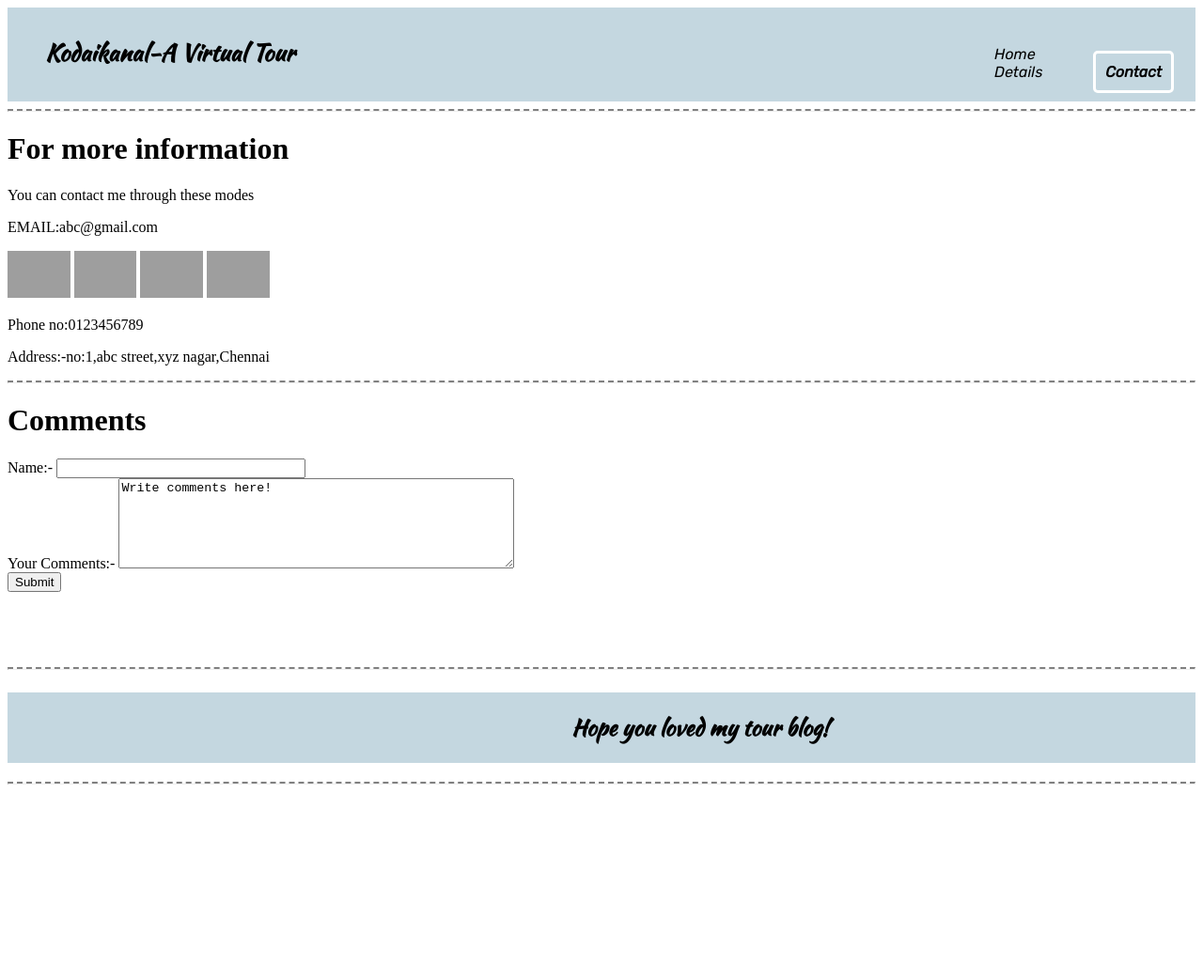
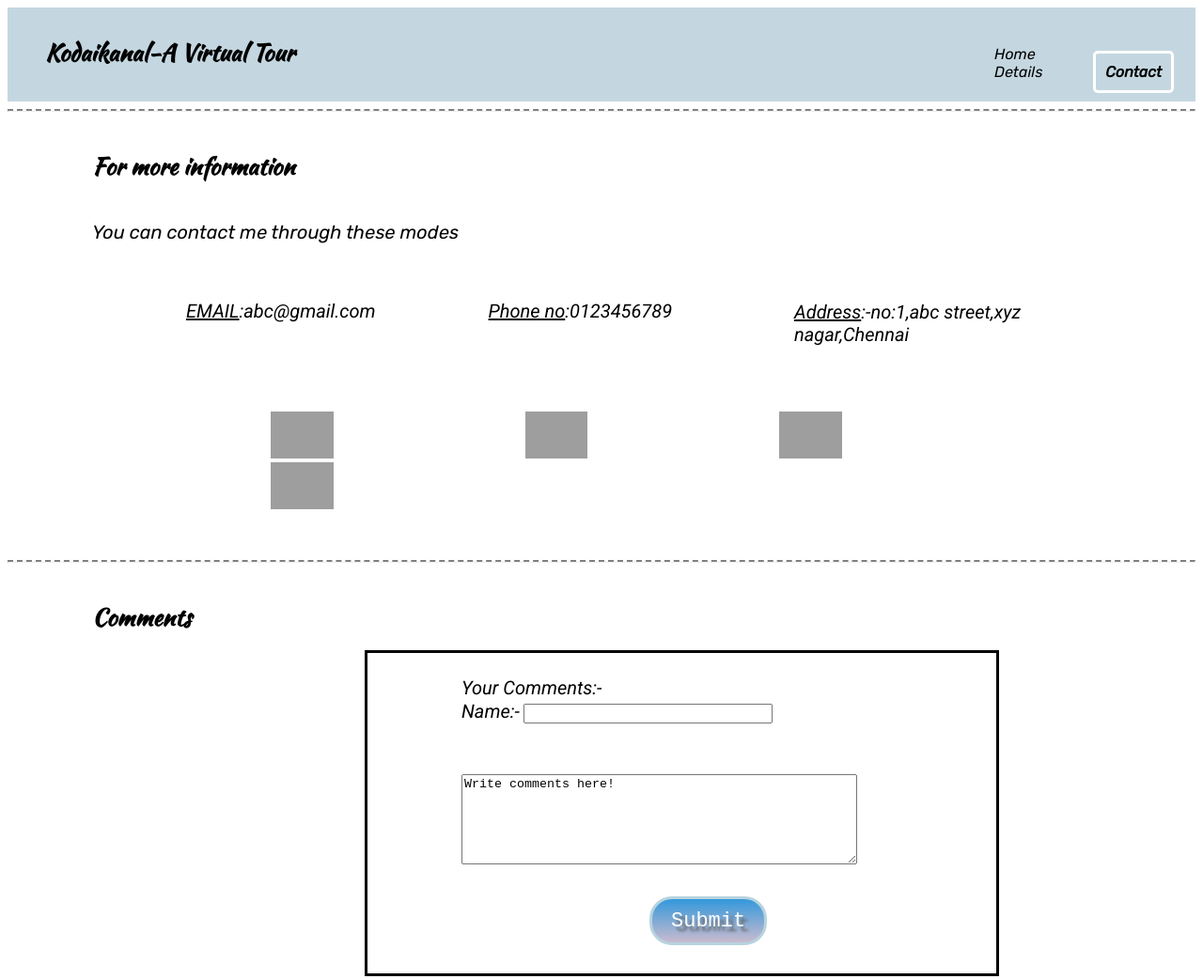
Before and after one commit to aara25/virtualTourBlog, a plain HTML site: page contact.html in a window 1280 px wide. Shown: the top 1042 px of the page at 94% size. Before the commit the page ends 843 px from the top, so only its background shows below. Drawn offline with Linux system fonts and the light colour scheme; grey boxes are pictures that could not be loaded.

Commit message:
contact page modified

```diff
--- a/contact.css
+++ b/contact.css
@@ -56,3 +56,114 @@ a:hover{
 .endhr{
     margin-top: 20px;
 }
+.header1{
+    width:85%;
+    margin-top:40px;
+    margin-left:90px;
+    font-size: 25px;
+    font-family: 'Kaushan Script', cursive;
+}
+.header2{
+    width:85%;
+    margin-top:40px;
+    margin-left:90px;
+    font-size: 20px;
+    font-family: 'Rubik', sans-serif;
+}
+.content{
+    width:85%;
+    margin-top:40px;
+    margin-left:90px;
+}
+.email{
+    padding-left: 100px;
+    font-size: 20px;
+    font-family: 'Roboto', sans-serif;
+    float: left;
+}
+.phone{
+    padding-left: 120px;
+    font-size: 20px;
+    font-family: 'Roboto', sans-serif;
+    float: left;
+    margin-right: 130px;
+}
+.address{
+    padding-top: 1px;
+    margin-left: 40px;
+    font-size: 20px;
+    font-family: 'Roboto', sans-serif;
+}
+.icons{
+    padding-top: 50px;
+    margin-bottom: 50px;
+    width:85%;
+    margin-left:90px;
+}
+.icon1{
+    padding-right: 100px;
+    padding-left: 100px;
+}
+.coment{
+    width:85%;
+    margin-top:40px;
+    margin-left:90px;
+    font-size: 25px;
+    font-family: 'Kaushan Script', cursive;
+}
+.form{
+    width:45%;
+    margin-left:380px;
+    margin-bottom: 100px;
+    padding-top:50px;
+    padding-left:100px;
+    padding-bottom: 50px;
+    border:solid black;
+}
+.name{
+    font-size: 20px;
+    font-family: 'Roboto', sans-serif;
+}
+.comment{
+    font-size: 20px;
+    font-family: 'Roboto', sans-serif;
+    position: relative;
+    bottom:50px;
+
+}
+.box{
+    position: relative;
+    top:30px;
+}
+.btn{
+    margin-top:40px;
+    position:relative;
+    left:200px;
+    top: 20px;
+    background: #3498db;
+    background-image: -webkit-linear-gradient(top, #3498db, #C9BBCF);
+    background-image: -moz-linear-gradient(top, #3498db, #C9BBCF);
+    background-image: -ms-linear-gradient(top, #3498db, #C9BBCF);
+    background-image: -o-linear-gradient(top, #3498db, #C9BBCF);
+    background-image: linear-gradient(to bottom, #3498db, #C9BBCF);
+    -webkit-border-radius: 24;
+    -moz-border-radius: 24;
+    border-radius: 24px;
+    text-shadow: 5px 5px 3px #666666;
+    font-family: Courier New;
+    color: #ffffff;
+    font-size: 22px;
+    padding: 11px 20px 10px 20px;
+    border: solid #B7D3DF 3px;
+    text-decoration: none;
+}
+.btn:hover {
+    cursor: pointer;
+    background: #3cb0fd;
+    background-image: -webkit-linear-gradient(top, #3cb0fd, #3498db);
+    background-image: -moz-linear-gradient(top, #3cb0fd, #3498db);
+    background-image: -ms-linear-gradient(top, #3cb0fd, #3498db);
+    background-image: -o-linear-gradient(top, #3cb0fd, #3498db);
+    background-image: linear-gradient(to bottom, #3cb0fd, #3498db);
+    text-decoration: none;
+  }
--- a/contact.html
+++ b/contact.html
@@ -25,34 +25,35 @@
     </div>
     <!-- Contact -->
     <hr >
-    <h1  >For more information</h1>
-    <p >You can contact me through these modes</p>
-    <div >
-      <div >
-        <p >EMAIL:abc@gmail.com</p>
-        <a href="https://www.facebook.com/"><img  src="https://cdn-icons-png.flaticon.com/128/145/145802.png" alt="facebook" height="50"></a>
-  <a href="https://www.instagram.com/"><img  src="https://cdn-icons.flaticon.com/png/128/3955/premium/3955024.png?token=exp=1658684393~hmac=49253516bf092ca0cdbbe8a495206c51" alt="instagram" height="50"></a>
-<a href="https://twitter.com/login"><img  src="https://cdn-icons-png.flaticon.com/128/145/145812.png" alt="twitter" height="50"></a>
-<a href="https://www.youtube.com/"><img src="https://cdn-icons.flaticon.com/png/128/3670/premium/3670147.png?token=exp=1658684623~hmac=146febb833fb75fb7c0ee20b9f620cca" alt="youtube" height="50"></a>
-
+    <h1 class="header1">For more information</h1>
+    <p class="header2">You can contact me through these modes</p>
+    <div class="content">
+      <div class="email">
+        <p ><u>EMAIL</u>:abc@gmail.com</p>
       </div>
-      <div>
-        <p >Phone no:0123456789</p>
+      <div class="phone">
+        <p ><u>Phone no</u>:0123456789</p>
       </div>
-      <div >
-        <p >Address:-no:1,abc street,xyz nagar,Chennai</p>
+      <div class="address" >
+        <p ><u>Address</u>:-no:1,abc street,xyz nagar,Chennai</p>
+      </div>
+      <div class="icons">
+        <a class="icon1" href="https://www.facebook.com/"><img  src="https://cdn-icons-png.flaticon.com/128/145/145802.png" alt="facebook" height="50"></a>
+        <a class="icon1" href="https://www.instagram.com/"><img  src="https://cdn-icons.flaticon.com/png/128/3955/premium/3955024.png?token=exp=1658684393~hmac=49253516bf092ca0cdbbe8a495206c51" alt="instagram" height="50"></a>
+        <a class="icon1" href="https://twitter.com/login"><img  src="https://cdn-icons-png.flaticon.com/128/145/145812.png" alt="twitter" height="50"></a>
+        <a class="icon1" href="https://www.youtube.com/"><img src="https://cdn-icons.flaticon.com/png/128/3670/premium/3670147.png?token=exp=1658684623~hmac=146febb833fb75fb7c0ee20b9f620cca" alt="youtube" height="50"></a>
       </div>
       </div>
       <hr>
       <!-- Feedback -->
-      <h1 >Comments</h1>
-      <form>
+      <h1 class="coment">Comments</h1>
+      <form class="form">
         <div>
-          <label>Name:-</label>
+          <label class="name">Name:-</label>
           <input type="text" name="name" size="30"><br>
-          <label>Your Comments:-</label>
-          <textarea  name="name" rows="6" cols="50">Write comments here!</textarea><br>
-        <button  type="button" name="button">Submit</button>
+          <label class="comment">Your Comments:-</label>
+          <textarea  class="box" name="name" rows="6" cols="50">Write comments here!</textarea><br>
+        <button class="btn" type="button" name="button">Submit</button>
           </div>
         </div>
       </form>
```
